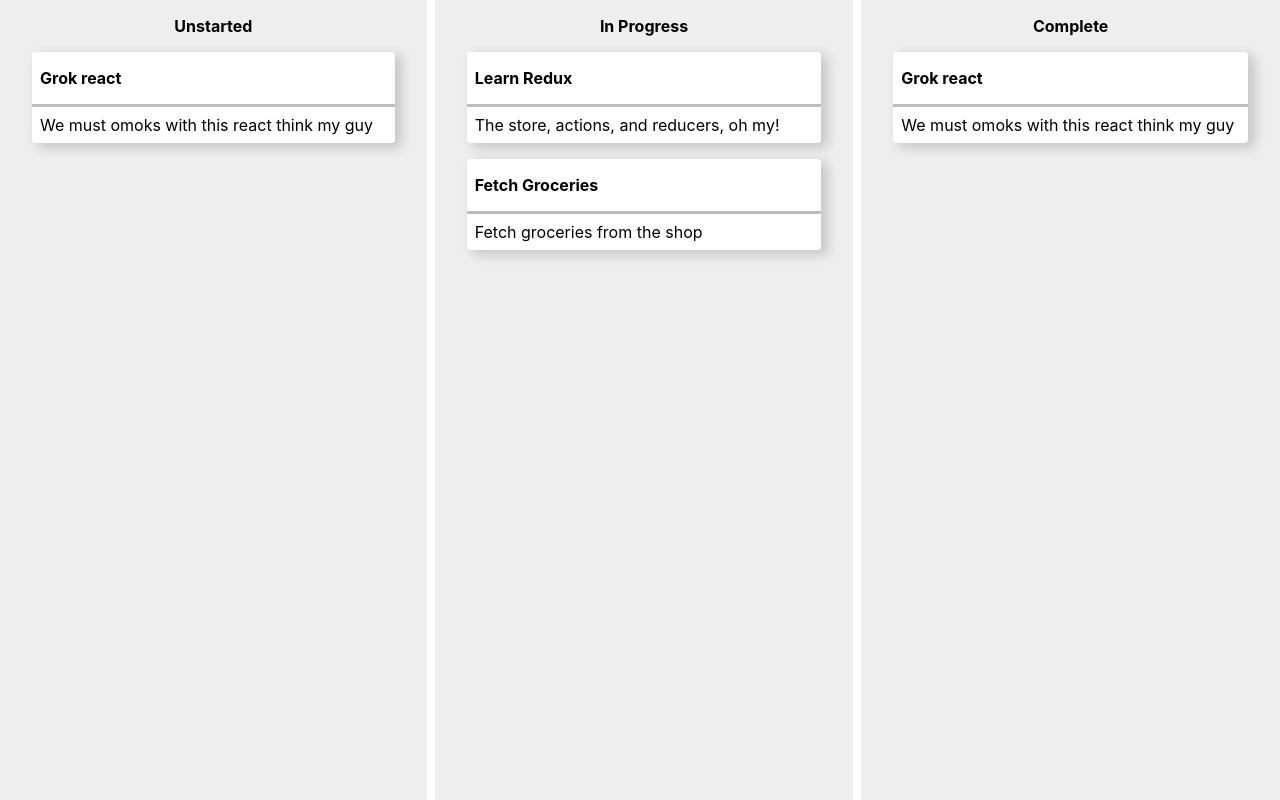
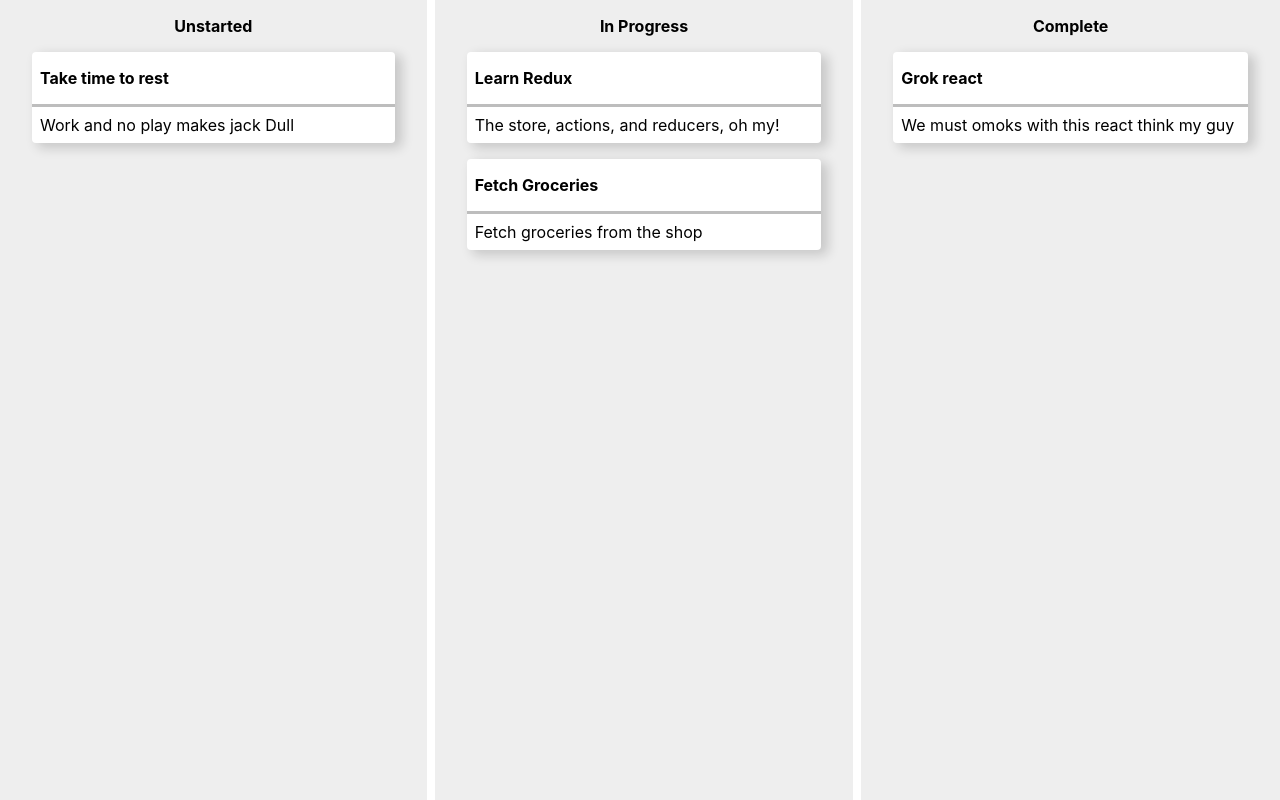
Before and after one commit to DevShasa/grok_redux, a React (Create React App) app in the folder parsnip/: page / in a window 1280 px wide. Built offline with nearby package versions, Linux system fonts and the light colour scheme.

Commit message:
The app has been reduxified

```diff
--- a/parsnip/package.json
+++ b/parsnip/package.json
@@ -8,7 +8,9 @@
     "@testing-library/user-event": "^13.5.0",
     "react": "^17.0.2",
     "react-dom": "^17.0.2",
+    "react-redux": "^7.2.6",
     "react-scripts": "5.0.0",
+    "redux": "^4.1.2",
     "web-vitals": "^2.1.3"
   },
   "scripts": {
--- a/parsnip/src/App.js
+++ b/parsnip/src/App.js
@@ -1,40 +1,21 @@
 import React, {Component} from 'react';
 import TasksPage from './components/TasksPage';
+import { connect } from 'react-redux';
 
-const mockTasks = [
-  {
-    id: 1,
-    title: 'Learn Redux',
-    description: 'The store, actions, and reducers, oh my!',
-    status: 'In Progress',
-    },
-    {
-    id: 2,
-    title: 'Fetch Groceries',
-    description: 'Fetch groceries from the shop',
-    status: 'In Progress',
-    },
-    {
-    id: 3,
-    title: 'Grok react',
-    description: 'We must omoks with this react think my guy',
-    status: 'Complete',
-    },
-    {
-      id: 4,
-      title: 'Grok react',
-      description: 'We must omoks with this react think my guy',
-      status: 'Unstarted',
-    }
-];
 
 class App extends Component{
   render(){
     return(
       <div className="main-content">
-        <TasksPage tasks={mockTasks}/>
+        <TasksPage tasks={this.props.tasks}/>
       </div>
     )
   }
 }
-export default App
+
+function mapStateToProps(state){
+  return {
+    tasks: state.tasks
+  }
+}
+export default connect(mapStateToProps)(App)
--- a/parsnip/src/index.js
+++ b/parsnip/src/index.js
@@ -1,6 +1,13 @@
 import React from 'react';
 import ReactDOM from 'react-dom';
+import { Provider } from 'react-redux'
+import store from './redux/index'
 import './index.css';
 import App from './App';
 
-ReactDOM.render( <App />, document.getElementById('root'));
+
+ReactDOM.render(
+    <Provider store={store}>
+        <App />
+    </Provider>,
+    document.getElementById('root'));
--- /dev/null
+++ b/parsnip/src/redux/index.js
@@ -0,0 +1,5 @@
+import { createStore } from 'redux'
+import tasks from './reducer'
+
+const store = createStore(tasks)
+export default store
--- /dev/null
+++ b/parsnip/src/redux/reducer.js
@@ -0,0 +1,30 @@
+const mockTasks = [
+    {
+    id: 1,
+    title: 'Learn Redux',
+    description: 'The store, actions, and reducers, oh my!',
+    status: 'In Progress',
+    },
+    {
+    id: 2,
+    title: 'Fetch Groceries',
+    description: 'Fetch groceries from the shop',
+    status: 'In Progress',
+    },
+    {
+    id: 3,
+    title: 'Grok react',
+    description: 'We must omoks with this react think my guy',
+    status: 'Complete',
+    },
+    {
+    id: 4,
+    title: 'Take time to rest',
+    description: 'Work and no play makes jack Dull',
+    status: 'Unstarted',
+    }
+];
+
+export default function tasks(state= {tasks: mockTasks}, action){
+    return state
+}
```
Also changed, not shown: 1 other file (tests, documents, lock files or other folders).
